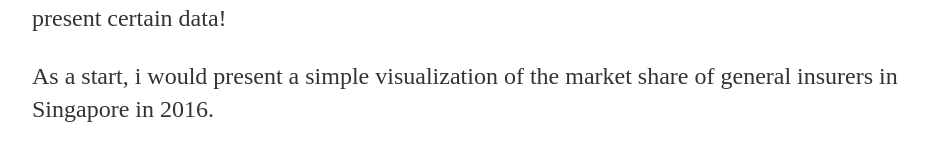
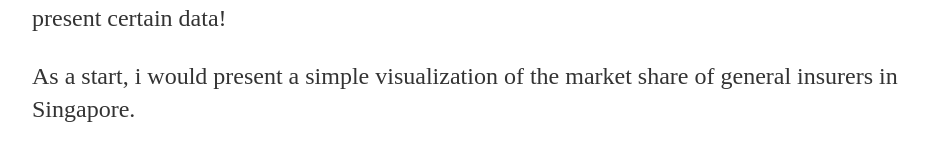
Before and after one commit to cchanzl/Lock-Screen, a Jekyll site: the page built from _posts/2020-01-13-Exploring-Tableau.md, in a window 1280 px wide. Shown: the part 387-538 px from the top of the page, without its empty margins (160-1097 px from the left). Built offline with Jekyll 4.4.1, drawn with Linux system fonts in a browser that asks for light colours; grey boxes are pictures that could not be loaded.

Commit message:
Update 2020-01-13-Exploring-Tableau.md

```diff
--- a/_posts/2020-01-13-Exploring-Tableau.md
+++ b/_posts/2020-01-13-Exploring-Tableau.md
@@ -7,6 +7,10 @@
 
 Having minimal previous experience with Tableau and lots of experience manipulating and collecting data, this seems to be a perfect opportunity to pick up new skills and put it to practical use. Through this, i hope to provide interesting insights and learn something through the process too. Of course, do feel free to provide feedback to how i can better present certain data!
 
-As a start, i would present a simple visualization of the market share of general insurers in Singapore in 2016.
+As a start, i would present a simple visualization of the market share of general insurers in Singapore.
+
+
 
 <iframe src="https://public.tableau.com/views/singaporeOverall/Player_GI?:showVizHome=no&:embed=true" width="710" height="400" frameborder="true"></iframe>
+
+<iframe src="https://public.tableau.com/views/singaporeOverall/TotalSingaporeMarketGWPSGD?:display_count=y&:origin=viz_share_link" width="710" height="400" frameborder="true"></iframe>
```
